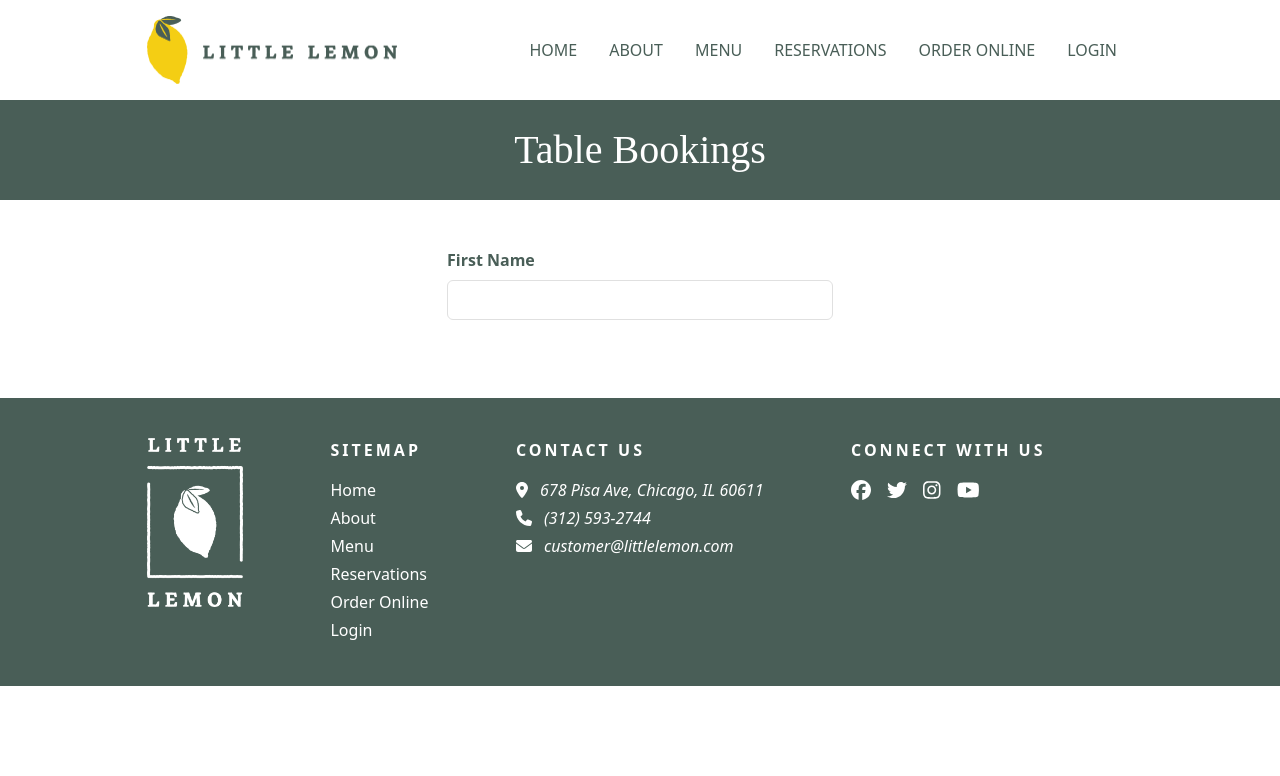
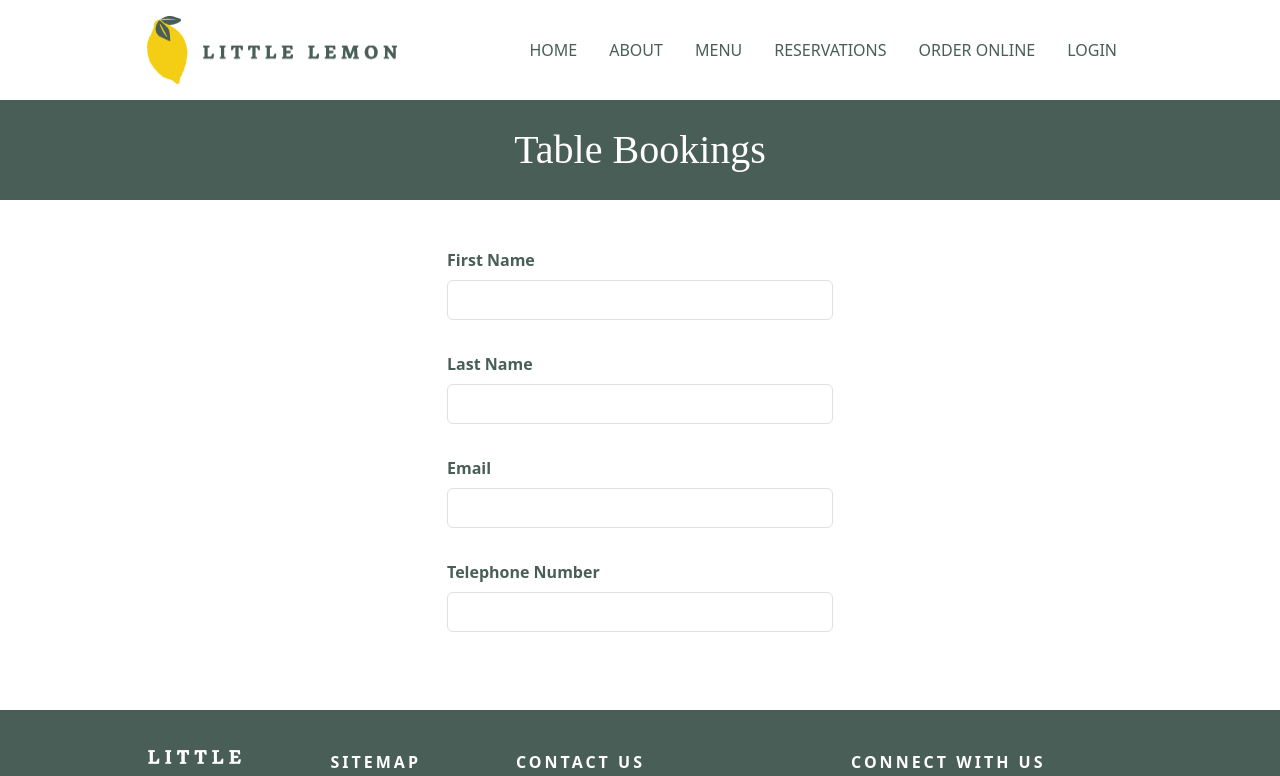
Before and after one commit to IbrahimFakhir/Little-Lemon-Restaurant, a React (Create React App) app in the folder Client/: page /reservation-submit in a window 1280 px wide. Shown: the top 776 px of the page. Built offline with nearby package versions, Linux system fonts and the light colour scheme; a web font is replaced by a local one.

Commit message:
implemented all form fields

```diff
--- a/Client/src/components/pages/Reservations/ReservationSubmit.js
+++ b/Client/src/components/pages/Reservations/ReservationSubmit.js
@@ -33,7 +33,57 @@ const ReservationSubmit = (handleFormSubmit) => {
                     errorMessage={invalidFirstNameErrorMessage}
                 >
                     <input
-
+                        type="text"
+                        id="first-name"
+                        name="first-name"
+                        value={firstName}
+                        required={true}
+                        onChange={e => setFirstName(e.target.value)}
+                    />
+                </FormField>
+                <FormField
+                    label="Last Name"
+                    htmlFor="last-name"
+                    hasError={!isLastNameValid}
+                    errorMessage={invalidLastNameErrorMessage}
+                >
+                    <input
+                        type="text"
+                        id="last-name"
+                        name="last-name"
+                        value={lastName}
+                        required={true}
+                        onChange={e => setLastName(e.target.value)}
+                    />
+                </FormField>
+                <FormField
+                    label="Email"
+                    htmlFor="email"
+                    hasError={!isEmailValid}
+                    errorMessage={invalidEmailErrorMessage}
+                >
+                    <input
+                        type="text"
+                        id="email"
+                        name="email"
+                        value={email}
+                        required={true}
+                        onChange={e => setEmail(e.target.value)}
+                    />
+                </FormField>
+                <FormField
+                    label="Telephone Number"
+                    htmlFor="phone"
+                    hasError={!isPhoneValid}
+                    errorMessage={invalidPhoneErrorMessage}
+                >
+                    <input
+                        type="text"
+                        id="phone"
+                        name="phone"
+                        value={phone}
+                        required={true}
+                        onChange={e => setPhone(e.target.value)}
                     />
                 </FormField>
             </form>
```
